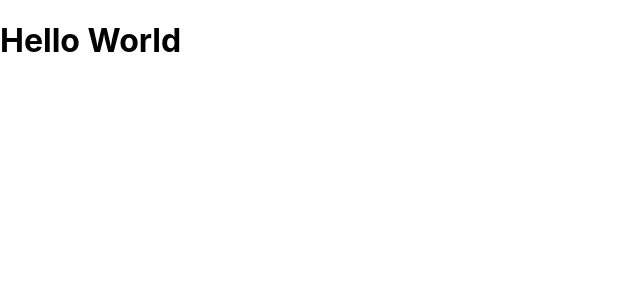
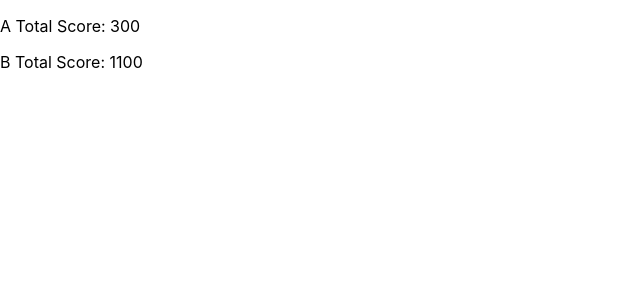
Before and after one commit to alisonwu6/react-typescript-lab, a React (Create React App) app: page / in a window 1280 px wide. Shown: the top 300 px of the page, without its empty margins (0-640 px from the left). Built offline with nearby package versions, Linux system fonts and the light colour scheme.

Commit message:
feat: Higher Order Component (HOC)

```diff
--- a/src/App.tsx
+++ b/src/App.tsx
@@ -1,9 +1,117 @@
-import React from 'react';
+import React from 'react'
 
-const App: React.FC = () => {
-  return <>
-    <h1>Hello World</h1>
-  </>
+type BProps = {
+  totalScore: number;
+}
+type BState = {
+  // totalScore: number;
 }
 
-export default App;
+type AProps = {
+  totalScore: number;
+}
+type AState = {
+  // totalScore: number;
+}
+
+// --------------------------------------------------------
+
+function getCurrentScore() {
+  return 100
+}
+
+function getScoreByBoardName(boardName: String) {
+  if (boardName === 'boardA') {
+    return 200
+  }
+  if (boardName === 'boardB') {
+    return 1000
+  }
+  return 0
+}
+
+// --------------------------------------------------------
+
+class ScoreBoardB extends React.Component<BProps, BState> {
+  // eslint-disable-next-line
+  constructor(props: BProps) {
+    super(props)
+    // this.state = {
+    //   totalScore: 0
+    // }
+  }
+
+  // 組件被安裝時
+  componentDidMount() {
+    // this.setState({
+    //   totalScore: getCurrentScore() + getScoreByBoardName('boardB')
+    // })
+  }
+
+  render(): React.ReactNode {
+    return <>
+      <p>B Total Score: { this.props.totalScore }</p>
+    </>
+  }
+}
+
+class ScoreBoardA extends React.Component<AProps, AState> {
+  // eslint-disable-next-line
+  constructor(props: AProps) {
+    super(props)
+    // this.state = {
+    //   totalScore: 0
+    // }
+  }
+
+  // 組件被安裝時
+  componentDidMount() {
+    // this.setState({
+    //   totalScore: getCurrentScore() + getScoreByBoardName('boardA')
+    // })
+  }
+
+  render(): React.ReactNode {
+    return <>
+      {/* <p>A Total Score: {this.state.totalScore}</p> */ }
+      <p>A Total Score: { this.props.totalScore }</p>
+    </>
+  }
+}
+
+
+// HOC寫法！
+function withTotalScore(WrappedComponent: React.ComponentType<any>, boardName: string) {
+  return class extends React.Component<{}, { totalScore: number }> {
+    constructor(props: {}) {
+      super(props);
+      this.state = {
+        totalScore: 0
+      };
+    }
+    componentDidMount() {
+      this.setState({
+        totalScore: getCurrentScore() + getScoreByBoardName(boardName)
+      })
+    }
+
+    render(): React.ReactNode {
+      return <WrappedComponent totalScore={ this.state.totalScore } />
+    }
+  }
+}
+
+function Main() {
+  const WrappedComponentA = withTotalScore(ScoreBoardA, 'boardA')
+  const WrappedComponentB = withTotalScore(ScoreBoardB, 'boardB')
+  return (
+    <>
+      {/* <ScoreBoardA />
+      <ScoreBoardB /> */}
+      <WrappedComponentA />
+      <WrappedComponentB />
+    </>
+  )
+}
+
+export default Main
```
